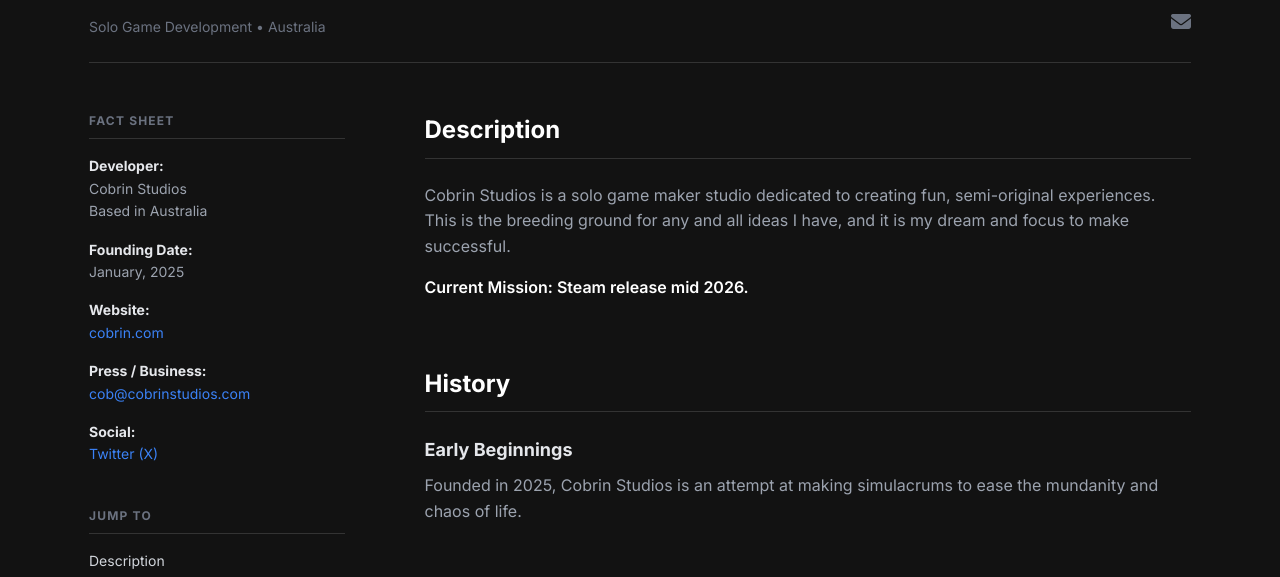
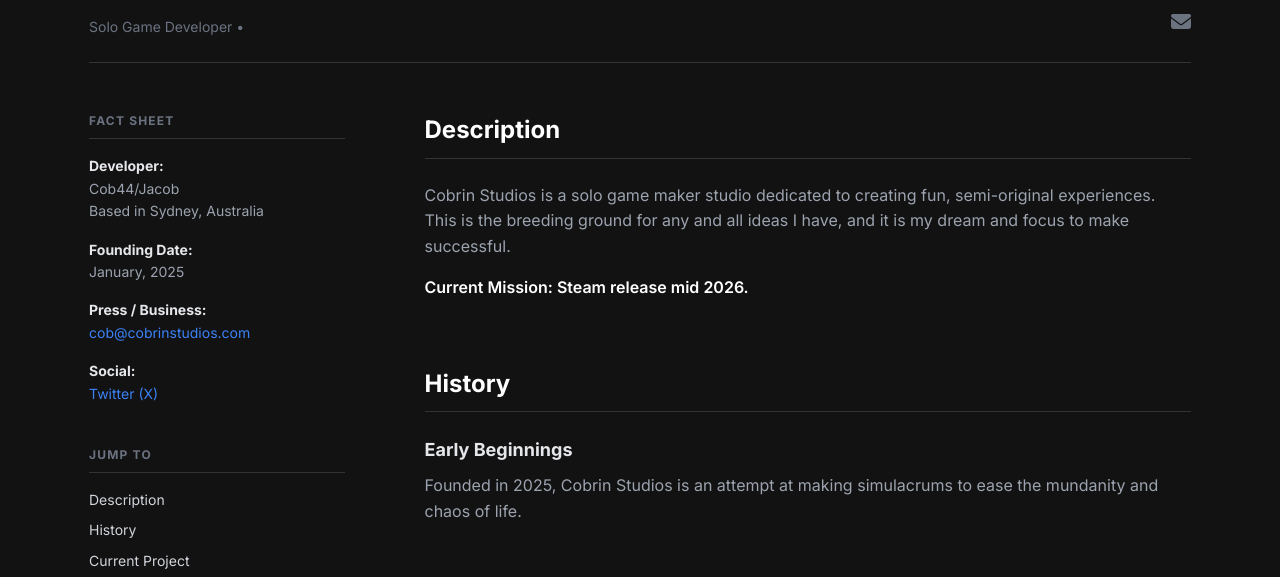
Before and after one commit to cob44/site, a plain HTML site: page index.html in a window 1280 px wide. Shown: the part 117-694 px from the top of the page. Drawn offline with Linux system fonts and the light colour scheme; some icons are missing.

Commit message:
Update developer information in index.html

```diff
--- a/index.html
+++ b/index.html
@@ -15,7 +15,7 @@
         <header class="main-header">
             <div>
                 <h1>Cobrin Studios</h1>
-                <p class="subtitle">Solo Game Development • Australia</p>
+                <p class="subtitle">Solo Game Developer • </p>
             </div>
             <div class="header-socials">
                 <a href="https://x.com/CobrinStudios"><i class="fa-brands fa-x-twitter"></i></a>
@@ -31,15 +31,11 @@
                     <dl class="fact-list">
                         <div class="fact-item">
                             <dt>Developer:</dt>
-                            <dd>Cobrin Studios<br>Based in Australia</dd>
+                            <dd>Cob44/Jacob<br>Based in Sydney, Australia</dd>
                         </div>
                         <div class="fact-item">
                             <dt>Founding Date:</dt>
                             <dd>January, 2025</dd>
-                        </div>
-                        <div class="fact-item">
-                            <dt>Website:</dt>
-                            <dd><a href="#">cobrin.com</a></dd>
                         </div>
                         <div class="fact-item">
                             <dt>Press / Business:</dt>
```
